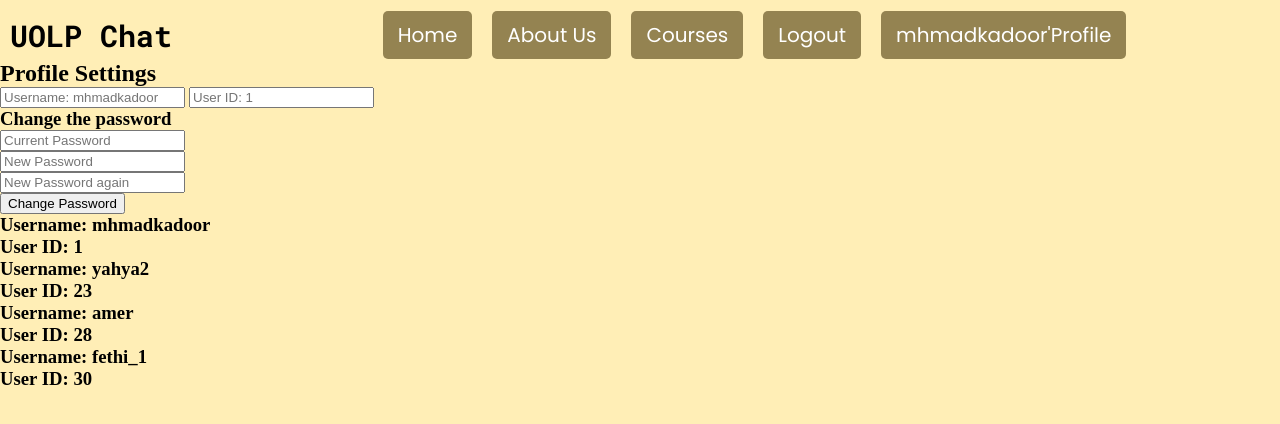
After one commit to mhmadkadoor/Ulop_web_app, a Django app: page /profile/ in a window 1280 px wide. The commit adds this page. Shown: the top 424 px of the page. Run offline with Django 5.2, Linux system fonts and the light colour scheme; a user stored in the database is signed in; data comes from the database, SQL or seed files in the repository; both versions use the stored data as it was after the commit; some web fonts are replaced.

Commit message:
Update code: Added grappelli, modified admin site header and title, added logout and profile URLs, modified PostAdmin in posts/admin.py, modified navbar.html, modified sign.html and login.html templates

```diff
--- a/Ulop_web_app/settings.py
+++ b/Ulop_web_app/settings.py
@@ -31,6 +31,7 @@ ALLOWED_HOSTS = []
 # Application definition
 
 INSTALLED_APPS = [
+    'grappelli',
     'django.contrib.admin',
     'django.contrib.auth',
     'django.contrib.contenttypes',
--- a/Ulop_web_app/urls.py
+++ b/Ulop_web_app/urls.py
@@ -20,6 +20,7 @@ from django.conf import settings
 from django.conf.urls.static import static
 
 urlpatterns = [
+    path('grappelli/', include('grappelli.urls')),
     path('admin/', admin.site.urls),
     path('', include('pages.urls')),
     path('posts/', include('posts.urls')),
--- a/pages/admin.py
+++ b/pages/admin.py
@@ -1,3 +1,6 @@
 from django.contrib import admin
 
 # Register your models here.
+
+admin.site.site_header = 'Ulop Admin'
+admin.site.site_title = 'Ulop Admin Area'
--- a/pages/urls.py
+++ b/pages/urls.py
@@ -7,4 +7,6 @@ urlpatterns = [
     path('contact/', views.courses, name='courses'),
     path('sign/', views.sign, name='signup'),
     path('login/', views.login, name='login'),
+    path('logout/', views.logout, name='logout'),
+    path('profile/', views.profile, name='profile'),
 ]
--- a/pages/views.py
+++ b/pages/views.py
@@ -1,13 +1,37 @@
 from django.shortcuts import render
 from posts.models import Post
-from django.contrib.auth.models import User
+from django.contrib.auth.models import User , auth
+from django.contrib.auth import authenticate, login, logout
+from django.shortcuts import redirect
+from django.contrib.auth.decorators import login_required
 # Create your views here.
 def home (request):
-    return render(request, 'pages/htmls/home.html', {'posts': Post.objects.all()})
+    return render(request, 'pages/htmls/home.html', {'posts': Post.objects.all(), 'user': request.user})
 def about (request):
     return render(request, 'pages/htmls/about.html')
 def courses (request):
     return render(request, 'pages/htmls/courses.html')
+
+@login_required(login_url='login')
+def profile (request):
+    current_user = request.user
+    if request.method == 'POST':
+        password = request.POST.get('current_password')
+        password1 = request.POST.get('new_password1')
+        password2 = request.POST.get('new_password2')
+        if current_user.check_password(password):
+            if password1 == password2:
+                current_user.set_password(password1)
+                current_user.save()
+                user = authenticate(request, username=current_user.username, password=password1)
+                auth.login(request, user)
+                return render(request, 'pages/htmls/profile.html', {'posts': Post.objects.all(),'user': current_user, 'password_changed': True})
+            else:
+                return render(request, 'pages/htmls/profile.html', {'posts': Post.objects.all(),'user': current_user, 'passwords_not_match': True})
+        else:
+            return render(request, 'pages/htmls/profile.html', {'posts': Post.objects.all(),'user': current_user, 'password_incorrect': True})
+
+    return render(request, 'pages/htmls/profile.html', {'posts': Post.objects.all(),'user': current_user , 'UserS': User.objects.all()})
 
 def sign(request):
     if request.method == 'POST':
@@ -31,7 +55,6 @@ def sign(request):
             # Return user_already_exist as true
                 return render(request, 'pages/htmls/sign.html', {'passwords_not_match': False,'user_already_exists': True,'account_created': False})
             else:
-
                 user = User.objects.create_user(username=username, password=password)
                 user.save()
                 return render(request, 'pages/htmls/sign.html', {'passwords_not_match': False,'user_already_exists': False ,'account_created': True})
@@ -42,6 +65,7 @@ def login(request):
     if request.method == 'POST':
         username = request.POST['username']
         password = request.POST['password']
+
         users_list = User.objects.all()
         for i in range(len(users_list)):
             if str(users_list[i]) == str(username):
@@ -49,14 +73,21 @@ def login(request):
                 break
             else:
                 user_exists = False
+
         if user_exists:
-            user = User.objects.get(username=username)
-            if user.check_password(password):
-
-                return render(request, 'pages/htmls/login.html', {'user_not_exists': False, 'password_not_match': False, 'logged_in': user.is_authenticated})
+            user_1 = User.objects.get(username=username)
+            if user_1.check_password(password):
+                user = authenticate(request, username=username, password=password)
+                auth.login(request, user)
+                return render(request, 'pages/htmls/login.html', {'user_not_exists': False, 'password_not_match': False, 'logged_in': True, 'user': request.user})
             else:
                 return render(request, 'pages/htmls/login.html', {'user_not_exists': False, 'password_not_match': True, 'logged_in': False})
         else:
             return render(request, 'pages/htmls/login.html', {'user_not_exists': True, 'password_not_match': False, 'logged_in': False})
     else:
         return render(request, 'pages/htmls/login.html', {'user_not_exists': False, 'password_not_match': False, 'logged_in': False})
+
+@login_required(login_url='login')
+def logout(request):
+    auth.logout(request)
+    return redirect('home')
--- a/templates/navbar.html
+++ b/templates/navbar.html
@@ -1,11 +1,16 @@
 
 <nav>
-    <div class="logo"><h1>UOLP<</div>
+    <div class="logo"><h1>UOLP Chat</div>
     <ul>
         <li><a href="{% url 'home' %}">Home</a></li>
         <li><a href="{% url 'about' %}">About Us</a></li>
         <li><a href="{% url 'courses' %}">Courses</a></li>
+        {%if not user.is_authenticated%}
         <li><a href="{% url 'signup' %}">Sign up</a></li>
         <li><a href="{% url 'login' %}">Login</a></li>
+        {% elif user.is_authenticated %}
+        <li><a href="{% url 'logout' %}">Logout</a></li>
+        <li><a href="{% url 'profile' %}">{{user.username}}'Profile</a></li>
+        {% endif %}
     </ul>
 </nav>
--- /dev/null
+++ b/templates/pages/htmls/profile.html
@@ -0,0 +1,73 @@
+{%extends 'base.html'%}
+{%block content%}
+    <h2>Profile Settings</h2>
+
+
+    <form method="POST" action="{% url 'profile' %}">
+        {% csrf_token %}
+
+        <input type="text" name="UsernameField" class="text-1" required placeholder="Username: {{user.username}}" onkeypress="return event.charCode !== 32" readonly>
+        <input type="text" name="IdField" class="text-1" required placeholder="User ID: {{user.id}}" onkeypress="return event.charCode !== 32" readonly>
+
+
+        <h3>Change the password</h3>
+
+        <div class="form-group">
+            <input type="password" name="current_password" class="text-1" required placeholder="Current Password" onkeypress="return event.charCode !== 32">
+        </div>
+
+        <div class="form-group">
+            <input type="password" name="new_password1" class="text-1" required placeholder="New Password" onkeypress="return event.charCode !== 32">
+        </div>
+
+        <div class="form-group">
+            <input type="password" name="new_password2" class="text-1" required placeholder="New Password again" onkeypress="return event.charCode !== 32">
+        </div>
+
+        <button type="submit" class="btn btn-primary">Change Password</button>
+
+
+
+    </form>
+
+
+    {% if password_changed %}
+        <p>Password changed successfully</p>
+
+        {%elif passwords_not_match%}
+        <p>Passwords do not match</p>
+
+        {%elif password_incorrect%}
+        <p>Incorrect password</p>
+
+    {% endif %}
+
+
+
+    {% for post in posts %}
+        {% if  post.sender_id == user.id and not user.is_superuser %}
+
+           <div class="wrapper">
+                <div class=photos>
+                    <h3 >{{ post.title }}</h3>
+                    <p>{{ post.content }}</p>
+                    <p>{{ post.date }}</p>
+                    <img src="{{ post.image.url }}" alt="Post Image">
+                </div>
+            </div>
+
+            {% endif %}
+    {% endfor %}
+
+
+    {% if user.is_superuser %}
+        {% for uSer in UserS %}
+            <h3>Username: {{uSer.username}}</h3>
+            <h3>User ID: {{uSer.id}}</h3>
+            {%endfor%}
+    {% endif %}
+
+
+
+
+{% endblock %}
```
Also changed, not shown: posts/admin.py (+11 -1 lines), templates/pages/htmls/login.html (+12 -7 lines), templates/pages/htmls/sign.html (+9 -4 lines), db.sqlite3, 1 other file.
